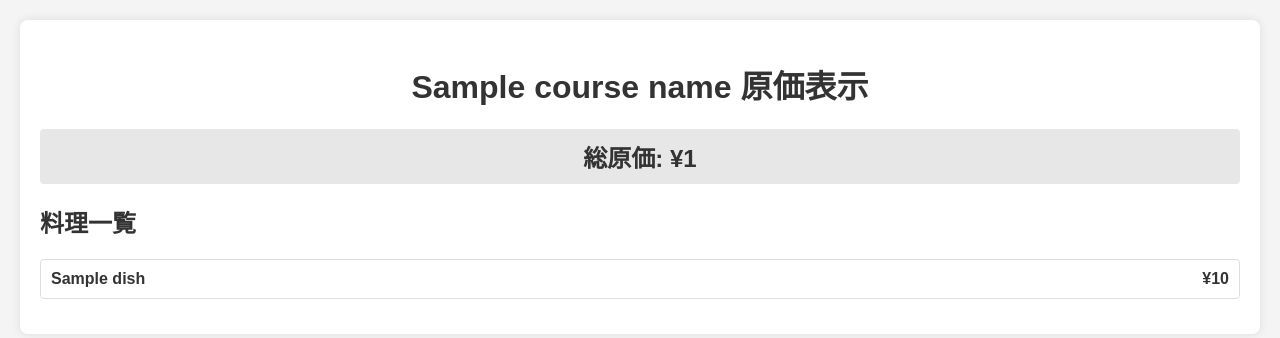
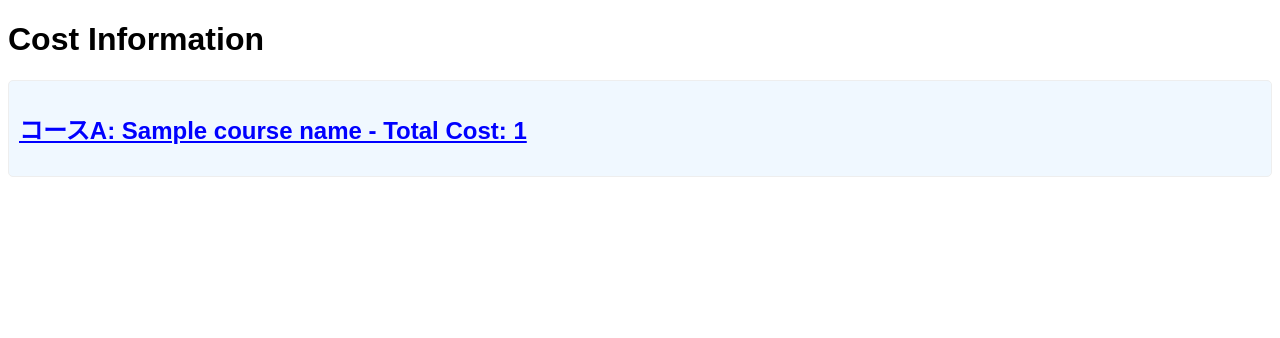
Before and after one commit to TW-Ogawa/calc-restaurant-cost, a Flask app: template templates/cost_display.html in a window 1280 px wide. Shown: the top 338 px of the page. Run offline with Flask 3, Linux system fonts and the light colour scheme; the template is opened without the code that fills it: most values are stand-ins (such as "Sample title", 1, 10 or a date in 2020).

Commit message:
feat: Add web UI for cost display
This commit introduces a web-based user interface to display calculated costs.

The UI provides a drilldown view for "コースA":
- Top level shows the total cost of the course.
- First drilldown level shows the total cost for each dish.
- Second drilldown level shows the quantity, unit price, and subtotal for each ingredient of a dish.

Includes:
- Flask application (`src/app.py`) to serve the data.
- HTML template (`templates/cost_display.html`) for the UI.
- `requirements.txt` for Flask dependency.
- Updated `README.md` with instructions to run the web app.

```diff
--- a/app.py
+++ /dev/null
@@ -1,73 +0,0 @@
-from flask import Flask, render_template
-from src.cost_calculator import load_ingredient_prices, calculate_course_cost
-from src.menu_definitions import COURSES # Assuming COURSES is a dictionary of course definitions
-
-# Initialize Flask App
-# Flask will look for a 'templates' folder in the same directory as this app.py file (project root)
-app = Flask(__name__)
-
-# Define a route to display the cost for a specific course
-@app.route('/course/<course_name>')
-def display_course_cost(course_name):
-    """
-    Displays the detailed cost calculation for a given course.
-    """
-    try:
-        # 1. Load ingredient prices
-        # Assuming ingredient_prices.json is in a 'data' directory relative to the project root
-        prices = load_ingredient_prices('data/ingredient_prices.json')
-
-        # 2. Check if the requested course_name exists in our definitions
-        if course_name not in COURSES:
-            return f"Course '{course_name}' not found.", 404
-
-        # 3. Calculate the cost for the specified course
-        # The calculate_course_cost function is expected to return a dictionary
-        # with keys like 'course_name', 'total_cost', and 'dishes_cost'
-        course_result = calculate_course_cost(course_name, prices)
-
-        # 4. Render the HTML template, passing the course data
-        # The template cost_display.html expects variables like:
-        # course_name, total_cost, dishes_cost (which is a list of dicts)
-        return render_template(
-            "cost_display.html",
-            course_name=course_result['course_name'],
-            total_cost=course_result['total_cost'],
-            dishes_cost=course_result['dishes_cost']
-        )
-
-    except FileNotFoundError:
-        # Handle missing ingredient prices file
-        app.logger.error("ingredient_prices.json not found.")
-        return "Error: Ingredient prices file not found. Please check server configuration.", 500
-    except Exception as e:
-        # Handle other potential errors, e.g., issues within calculate_course_cost
-        app.logger.error(f"An error occurred while calculating course cost: {e}")
-        return f"An error occurred: {e}", 500
-
-# Define a simple root route for discoverability, linking to Course A
-@app.route('/')
-def index():
-    """
-    Provides a link to a default course cost page (e.g., コースA).
-    """
-    # We can pick a default course, for example, the first one in COURSES or "コースA"
-    default_course_name = "コースA" # Or: next(iter(COURSES)) if COURSES else "コースA"
-
-    # Check if "コースA" actually exists to prevent errors if it's removed from definitions
-    if default_course_name not in COURSES:
-        # Fallback if "コースA" is not defined, pick the first available course or show error
-        if COURSES:
-            default_course_name = next(iter(COURSES))
-            app.logger.warning(f"'コースA' not found, defaulting to {default_course_name}.")
-        else:
-            app.logger.error("No courses defined in menu_definitions.py")
-            return "Error: No courses available to display.", 500
-
-    return f'<h1>原価計算アプリ</h1><p><a href="/course/{default_course_name}">「{default_course_name}」の原価を表示</a></p>'
-
-# Main Execution Block
-if __name__ == "__main__":
-    # Note: For development, debug=True is fine.
-    # For production, use a production WSGI server like Gunicorn or uWSGI.
-    app.run(debug=True, port=5001) # Using port 5001 to avoid common conflicts
--- /dev/null
+++ b/src/app.py
@@ -0,0 +1,47 @@
+import json
+from flask import Flask, render_template
+from src.cost_calculator import load_ingredient_prices, calculate_course_cost
+
+app = Flask(__name__, template_folder='../templates')
+
+# COURSE_RECIPES is no longer defined here.
+# calculate_course_cost will use COURSES and DISHES from menu_definitions.py
+
+@app.route('/costs')
+def display_costs():
+    course_name_to_display = "コースA"
+    ingredient_prices_filepath = 'data/ingredient_prices.json'
+
+    try:
+        ingredient_prices = load_ingredient_prices(ingredient_prices_filepath)
+    except FileNotFoundError:
+        return f"Error: Ingredient prices file not found at '{ingredient_prices_filepath}'. Please check the file path.", 500
+    except json.JSONDecodeError:
+        return f"Error: Could not decode ingredient prices from '{ingredient_prices_filepath}'. Please check the file format.", 500
+    except Exception as e:
+        return f"An unexpected error occurred while loading ingredient prices: {str(e)}", 500
+
+    if not ingredient_prices: # Handles empty dict if load_ingredient_prices returns that on error
+        return f"Error: Ingredient prices are empty or could not be loaded from '{ingredient_prices_filepath}'.", 500
+
+    # Call calculate_course_cost without COURSE_RECIPES argument
+    course_cost_details = calculate_course_cost(course_name_to_display, ingredient_prices)
+
+    if course_cost_details is None:
+        # Adjusted error message as per requirements
+        return f"Error: Course '{course_name_to_display}' not found in definitions.", 404
+
+    # Prepare data for the template according to cost_display.html expectations
+    # and the structure from calculate_course_cost
+    template_data = {
+        'course_name': course_cost_details.get('course_name'),
+        'total_course_cost': course_cost_details.get('total_cost'),
+        # The 'dishes_cost' list from calculate_course_cost maps directly to 'dishes' for the template
+        # Each item in 'dishes_cost' should have 'dish_name', 'cost', and 'ingredients'
+        'dishes': course_cost_details.get('dishes_cost', [])
+    }
+
+    return render_template('cost_display.html', **template_data)
+
+if __name__ == '__main__':
+    app.run(debug=True) # Default port is 5000, can specify port if needed e.g. app.run(debug=True, port=5001)
--- a/templates/cost_display.html
+++ b/templates/cost_display.html
@@ -3,61 +3,35 @@
 <head>
     <meta charset="UTF-8">
     <meta name="viewport" content="width=device-width, initial-scale=1.0">
-    <title>{{ course_name }} 原価表示</title>
+    <title>Cost Display</title>
     <style>
         body {
             font-family: sans-serif;
-            margin: 20px;
-            background-color: #f4f4f4;
-            color: #333;
         }
-        .container {
-            background-color: #fff;
-            padding: 20px;
-            border-radius: 8px;
-            box-shadow: 0 0 10px rgba(0, 0, 0, 0.1);
+        .course-item, .dish-item, .ingredient-table {
+            margin-bottom: 10px;
+            padding: 10px;
+            border: 1px solid #eee;
+            border-radius: 5px;
         }
-        h1 {
-            color: #333;
-            text-align: center;
+        .course-item {
+            background-color: #f0f8ff; /* AliceBlue */
         }
-        .total-cost {
-            text-align: center;
-            font-size: 1.5em;
-            margin-bottom: 20px;
-            padding: 10px;
-            background-color: #e7e7e7;
-            border-radius: 4px;
+        .dish-item {
+            background-color: #f5f5dc; /* Beige */
+            margin-left: 20px;
         }
-        .dish {
-            margin-bottom: 15px;
-            padding: 10px;
-            border: 1px solid #ddd;
-            border-radius: 4px;
+        .ingredient-table {
+            margin-left: 40px;
+            background-color: #fffafa; /* Snow */
         }
-        .dish-header {
+        .clickable {
             cursor: pointer;
-            font-weight: bold;
-            display: flex;
-            justify-content: space-between;
+            text-decoration: underline;
+            color: blue;
         }
-        .dish-header:hover {
-            background-color: #f0f0f0;
-        }
-        .dish-ingredients {
-            display: none; /* Initially hidden */
-            margin-top: 10px;
-            padding-left: 20px;
-            border-left: 3px solid #007bff;
-        }
-        .ingredient {
-            margin-bottom: 5px;
-            padding: 5px;
-            background-color: #f9f9f9;
-            border-radius: 3px;
-        }
-        .ingredient p {
-            margin: 2px 0;
+        .hidden {
+            display: none;
         }
         table {
             width: 100%;
@@ -75,58 +49,91 @@
     </style>
 </head>
 <body>
-    <div class="container">
-        <h1>{{ course_name }} 原価表示</h1>
 
-        <div class="total-cost">
-            <strong>総原価: ¥{{ total_cost | round(2) }}</strong>
-        </div>
+    <h1>Cost Information</h1>
 
-        <h2>料理一覧</h2>
-        {% for dish in dishes_cost %}
-        <div class="dish">
-            <div class="dish-header" onclick="toggleIngredients('ingredients-{{ loop.index }}')">
-                <span>{{ dish.dish_name }}</span>
-                <span>¥{{ dish.cost | round(2) }}</span>
-            </div>
-            <div id="ingredients-{{ loop.index }}" class="dish-ingredients">
-                <h4>材料詳細:</h4>
-                <table>
+    <div id="cost-container">
+        <!-- Course A -->
+        <div class="course-item">
+            <h2 class="clickable" onclick="toggleVisibility('course-A-details')">
+                コースA: {{ course_name }} - Total Cost: {{ total_course_cost }}
+            </h2>
+            <div id="course-A-details" class="course-details hidden">
+                <!-- Dishes for Course A -->
+                <!-- Example Dish 1 -->
+                <div class="dish-item">
+                    <h3 class="clickable" onclick="toggleVisibility('dish-1-ingredients')">
+                        Dish: {{ dish.name }} - Cost: {{ dish.cost }}
+                    </h3>
+                    <div id="dish-1-ingredients" class="dish-details hidden">
+                        <table class="ingredient-table">
                             <thead>
                                 <tr>
-                            <th>材料名</th>
-                            <th>数量</th>
-                            <th>単価 (¥)</th>
-                            <th>小計 (¥)</th>
+                                    <th>食材名</th>
+                                    <th>内訳数量</th>
+                                    <th>単価</th>
+                                    <th>金額</th>
                                 </tr>
                             </thead>
                             <tbody>
-                        {% for ingredient in dish.ingredients %}
+                                <!-- Example Ingredient for Dish 1 -->
                                 <tr>
                                     <td>{{ ingredient.name }}</td>
                                     <td>{{ ingredient.quantity }}</td>
-                            <td>{{ ingredient.unit_price | round(2) }}</td>
-                            <td>{{ ingredient.cost | round(2) }}</td>
+                                    <td>{{ ingredient.unit_price }}</td>
+                                    <td>{{ ingredient.cost }}</td>
                                 </tr>
-                        {% endfor %}
+                                <!-- Add more ingredient rows here as needed -->
+                                <tr>
+                                    <td>Sample Ingredient 2</td>
+                                    <td>2 kg</td>
+                                    <td>単価不明</td>
+                                    <td>200</td>
+                                 </tr>
                             </tbody>
                         </table>
                     </div>
                 </div>
-        {% endfor %}
+                <!-- Example Dish 2 (can be duplicated for more dishes) -->
+                <div class="dish-item">
+                    <h3 class="clickable" onclick="toggleVisibility('dish-2-ingredients')">
+                        Dish: {{ dish_2.name }} - Cost: {{ dish_2.cost }}
+                    </h3>
+                    <div id="dish-2-ingredients" class="dish-details hidden">
+                         <table class="ingredient-table">
+                            <thead>
+                                <tr>
+                                    <th>食材名</th>
+                                    <th>内訳数量</th>
+                                    <th>単価</th>
+                                    <th>金額</th>
+                                </tr>
+                            </thead>
+                            <tbody>
+                                <tr>
+                                    <td>{{ ingredient_2_1.name }}</td>
+                                    <td>{{ ingredient_2_1.quantity }}</td>
+                                    <td>{{ ingredient_2_1.unit_price }}</td>
+                                    <td>{{ ingredient_2_1.cost }}</td>
+                                </tr>
+                            </tbody>
+                        </table>
+                    </div>
+                </div>
+                <!-- End Dishes -->
+            </div>
+        </div>
+        <!-- Add more courses here if needed -->
     </div>
 
     <script>
-        function toggleIngredients(elementId) {
+        function toggleVisibility(elementId) {
             const element = document.getElementById(elementId);
             if (element) {
-                if (element.style.display === 'none' || element.style.display === '') {
-                    element.style.display = 'block';
-                } else {
-                    element.style.display = 'none';
-                }
+                element.classList.toggle('hidden');
             }
         }
     </script>
+
 </body>
 </html>
```
Also changed, not shown: README.md. Lines whose indentation alone changed are shown as unchanged.
